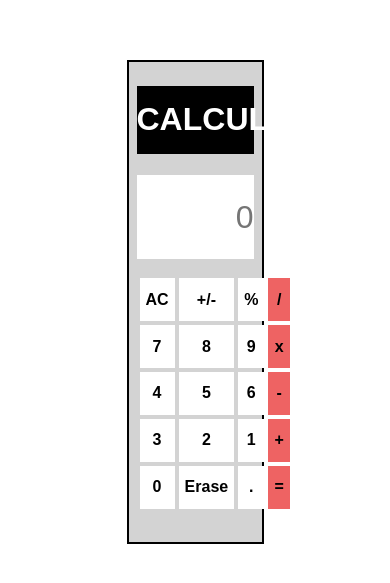
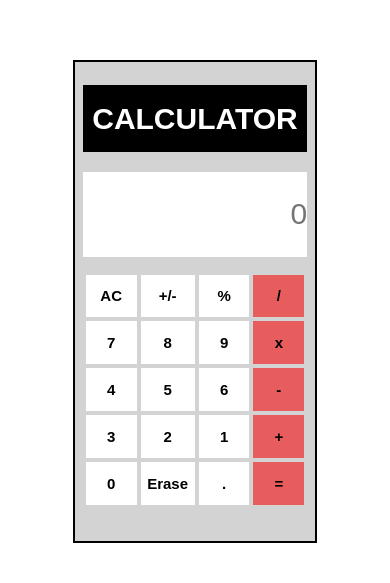
Before and after one commit to JeetuGuptaa/Basic-Calculator, a plain HTML site: page index.html in a window 390 px wide. Shown: the part 151-734 px from the top of the page. Drawn offline with Linux system fonts and the light colour scheme.

Commit message:
make calculator responsive

```diff
--- a/calculator.css
+++ b/calculator.css
@@ -74,3 +74,70 @@ button{
 .rightMost:hover{
 	background-color: #cf2525;
 }
+
+@media screen and (max-width:750px){
+	html{
+		font-size: 15px;
+	}
+	#frame{
+		width: 40%;
+	}
+	h1{
+		height: 8vh;
+		font-size: 2rem;
+		line-height: 8vh;
+		text-align: center;
+		background-color: black;
+		color: white;
+		margin-top: 1rem;
+		font-family: sans-serif;
+	}
+}
+
+@media screen and (max-width:550px){
+	html{
+		font-size: 15px;
+	}
+	#frame{
+		width: 60%;
+	}
+	h1{
+		height: 8vh;
+		font-size: 2rem;
+		line-height: 8vh;
+		text-align: center;
+		background-color: black;
+		color: white;
+		margin-top: 1rem;
+		font-family: sans-serif;
+	}
+}
+
+@media screen and (max-width:350px){
+	html{
+		font-size: 10px;
+	}
+	#frame{
+		width: 80%;
+		height: 70vh;
+		margin-top: 15vh;
+	}
+	h1{
+		font-size: 2rem;
+		height: 9vh;
+		line-height: 9vh;
+		text-align: center;
+		background-color: black;
+		color: white;
+		margin-top: 1rem;
+		font-family: sans-serif;
+	}
+
+	main{
+		height: 13vh;
+	}
+
+	table{
+		height: 40vh;
+	}
+}
```
